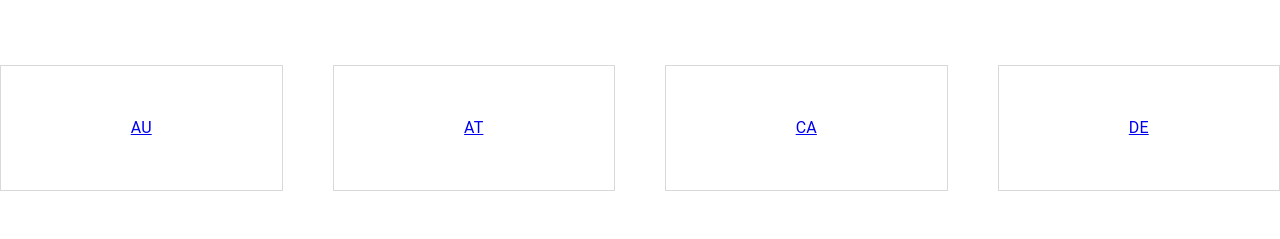
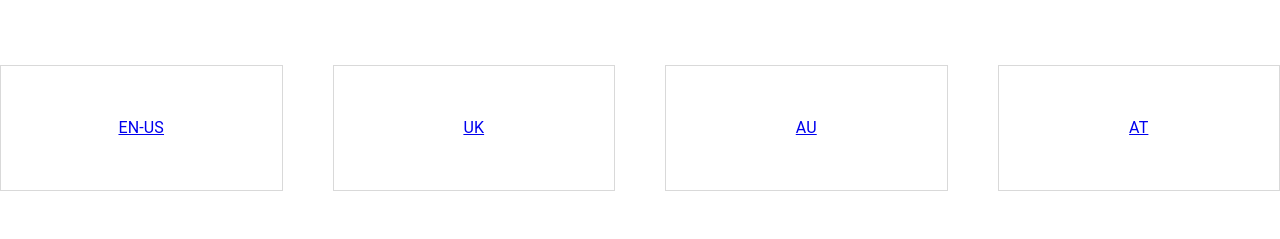
Before and after one commit to AsuraLuo/ranger-storefront-store, a Next.js app: page /choose-country in a window 1280 px wide. Shown: the part 208-447 px from the top of the page. Built offline with nearby package versions, Linux system fonts and the light colour scheme.

Commit message:
feat: code

```diff
--- a/config/domain.conf.ts
+++ b/config/domain.conf.ts
@@ -26,8 +26,21 @@ export const domainConf: DomainConf = {
     apiUrl: "https://api.ipgeolocation.io/ipgeo",
   },
   i18n: {
-    locales: ["au", "at", "ca", "de", "en", "es", "fr", "it", "jp", "kr", "th"],
-    defaultLocale: "en",
+    locales: [
+      "en-US",
+      "uk",
+      "au",
+      "at",
+      "ca",
+      "de",
+      "es",
+      "fr",
+      "it",
+      "jp",
+      "kr",
+      "th",
+    ],
+    defaultLocale: "en-US",
   },
   cookie: {
     key: "x-store-code",
--- a/package.json
+++ b/package.json
@@ -16,6 +16,7 @@
     "@emotion/styled": "^11.13.5",
     "@mui/material": "^6.1.8",
     "@mui/material-nextjs": "^6.1.8",
+    "http-proxy-middleware": "^3.0.3",
     "next": "^15.0.3",
     "react": "^18.3.1",
     "react-dom": "^18.3.1"
--- /dev/null
+++ b/pages/api/[...api].ts
@@ -0,0 +1,51 @@
+import type { NextApiRequest, NextApiResponse } from "next/types";
+import { createProxyMiddleware } from "http-proxy-middleware";
+
+import { domainConf } from "@/config/domain.conf";
+
+const { i18n, ip } = domainConf;
+
+const apiProxy: any = createProxyMiddleware({
+  changeOrigin: true,
+  secure: true,
+  pathRewrite: {
+    "^/api": "",
+  },
+  router: async (req: any) => {
+    const ipAddress =
+      req.headers?.["x-forwarded-for"]?.split(",")[0]?.trim() || // Check for forwarded IP
+      req.headers?.["x-real-ip"] || // Alternate forwarded IP header
+      "127.0.0.1"; // Default for localhost or unknown
+
+    const locale = req.headers?.["x-locale-code"];
+    return `${ip.apiUrl}?apiKey=${ip.apiKey}&ip=${ipAddress}&lang=${locale}`;
+  },
+} as any);
+
+const handler = (req: NextApiRequest, res: NextApiResponse) => {
+  const locale = req.headers?.["x-locale-code"] as string;
+
+  if (!i18n.locales.includes(locale)) {
+    res.status(400).json({ error: "Unsupported locale" });
+    return;
+  }
+
+  apiProxy(req, res, (result: unknown) => {
+    if (result instanceof Error) {
+      throw result;
+    }
+
+    throw new Error(
+      `Request '${req.url}' is not proxied! We should never reach here!`
+    );
+  });
+};
+
+export const config = {
+  api: {
+    externalResolver: true,
+    bodyParser: false,
+  },
+};
+
+export default handler;
```
Also changed, not shown: pages/index.tsx (+13 -0 lines), 1 other file (tests, documents, lock files or other folders).
